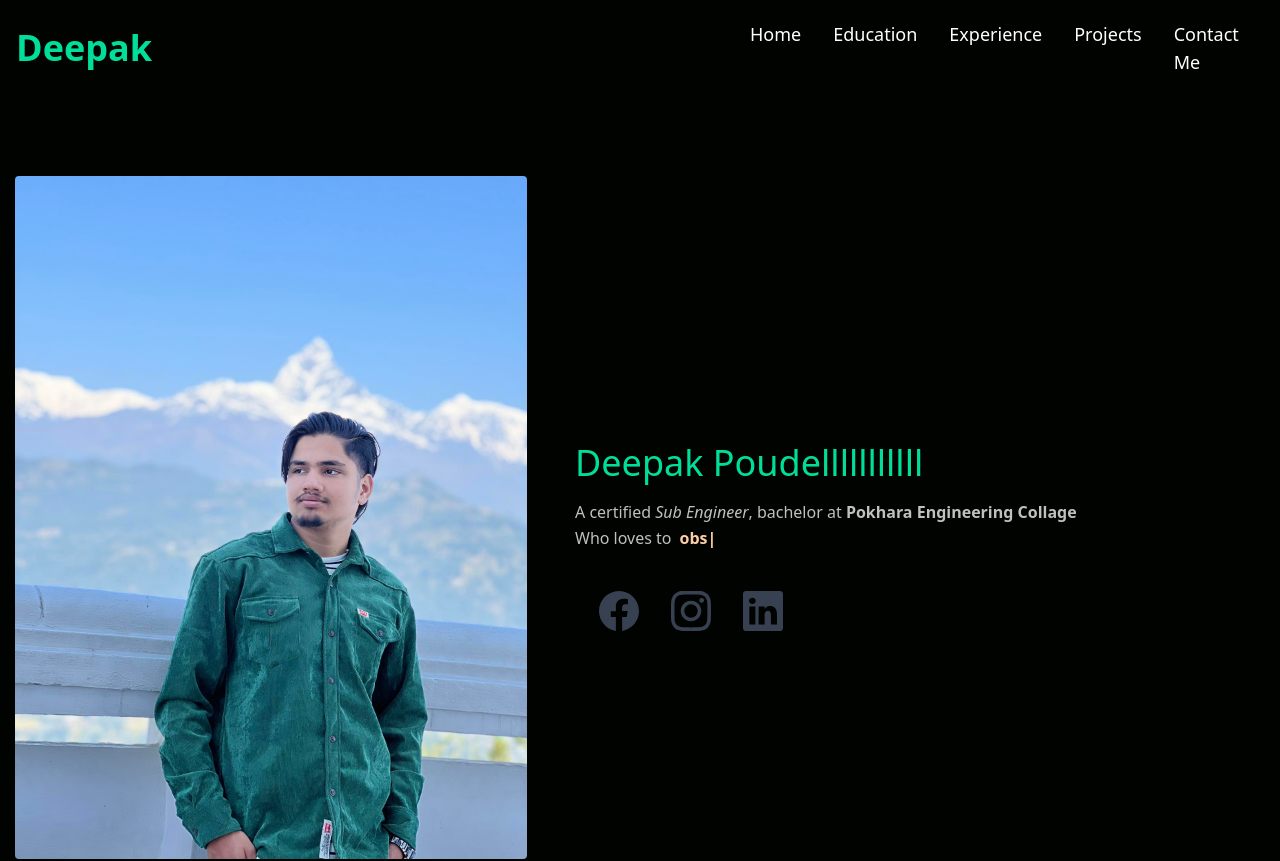
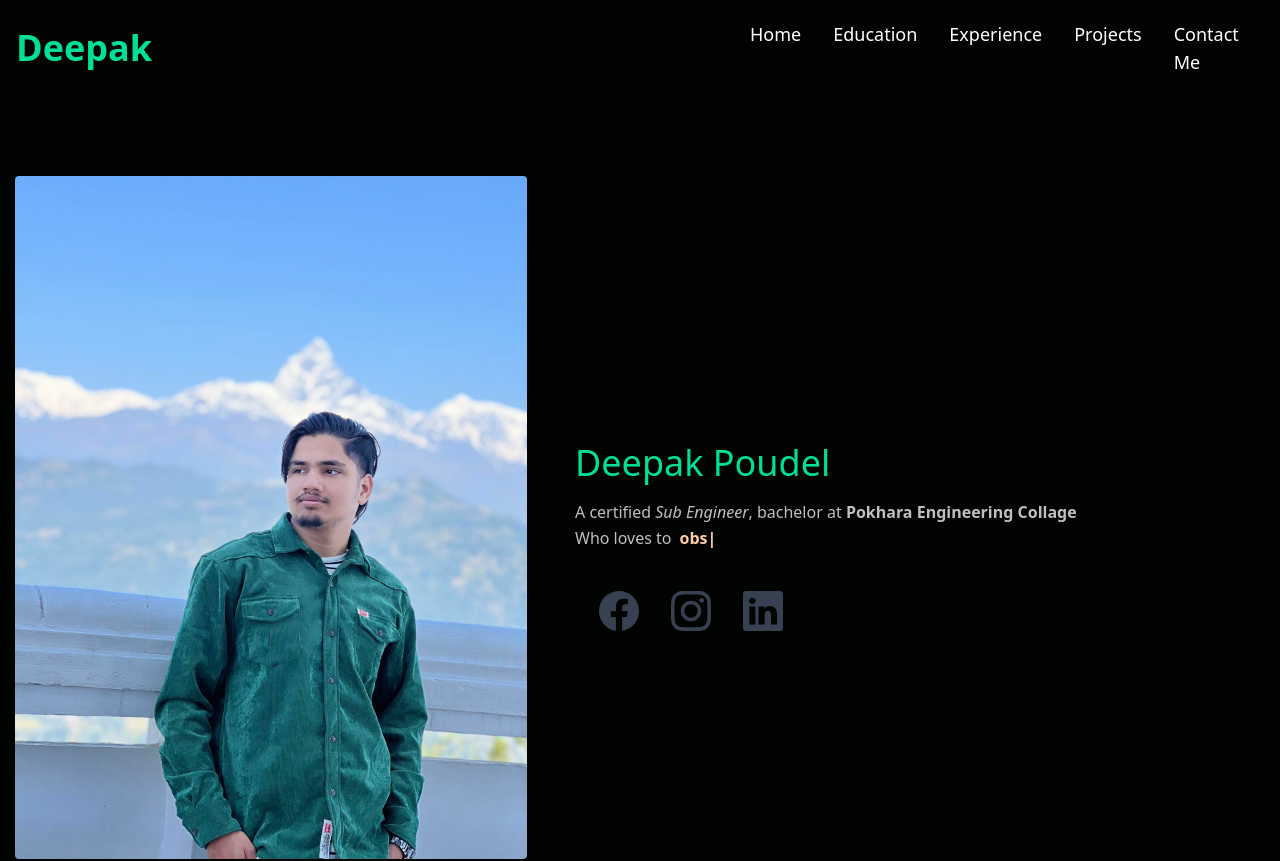
Before and after one commit to pranish0-0/Deepakvaya, a React (Create React App) app: page / in a window 1280 px wide. Shown: the top 861 px of the page. Built offline with nearby package versions, Linux system fonts and the light colour scheme.

Commit message:
Deployed

```diff
--- a/src/Components/Hero.jsx
+++ b/src/Components/Hero.jsx
@@ -16,7 +16,7 @@ const Hero = () => {
                   </div>
                   <div className="lg:flex-grow md:w-1/2 lg:pr-24 md:pr-16 flex flex-col md:items-start md:text-left mb-16 md:mb-0 items-center text-center">
                       <h1 className="title-font sm:text-4xl text-3xl mb-4 font-medium text-[#00df9a]">
-                          Deepak Poudelllllllllll
+                          Deepak Poudel
                       </h1>
                       <div className="flex justify-center items-center">
                           <p className="mb-8 leading-relaxed text-[silver]">
```
